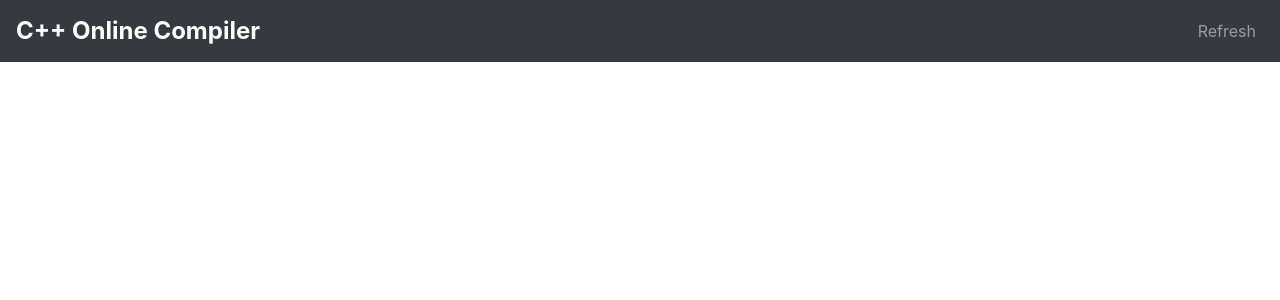
After one commit to Serenity0204/online-compiler, a Django app: template mysite/templates/base.html in a window 1280 px wide. The commit adds this page. Shown: the top 300 px of the page. Run offline with Django 3.2, Linux system fonts and the light colour scheme; the template is opened without the code that fills it, so the values that code supplies are empty; some libraries are stand-ins or nearby versions.

Commit message:
added most of the functionalities

```diff
--- a/compiler/forms.py
+++ b/compiler/forms.py
@@ -1,5 +1,5 @@
 from django import forms
 
 
-class CppCodeForm(forms.Form):
-    cppCode = forms.CharField(widget=forms.Textarea)
+class CppForm(forms.Form):
+    cpp = forms.CharField(widget=forms.Textarea)
--- a/compiler/urls.py
+++ b/compiler/urls.py
@@ -3,5 +3,6 @@ from . import views
 
 
 urlpatterns = [
-    path("", views.home, name="home"),
+    path("", views.home_view, name="home"),
+    path("download/", views.download_view, name="download"),
 ]
--- /dev/null
+++ b/mysite/templates/base.html
@@ -0,0 +1,43 @@
+<!DOCTYPE html>
+{% load static %}
+<html>
+<head>
+    <title>Online C++ Compiler</title>
+    <link rel="stylesheet" href="https://stackpath.bootstrapcdn.com/bootstrap/4.3.1/css/bootstrap.min.css">
+    <link rel="stylesheet" href="https://cdnjs.cloudflare.com/ajax/libs/codemirror/5.62.3/codemirror.min.css">
+    <script src="https://cdnjs.cloudflare.com/ajax/libs/codemirror/5.62.3/codemirror.min.js"></script>
+    <script src="https://cdnjs.cloudflare.com/ajax/libs/codemirror/5.62.3/mode/clike/clike.min.js"></script>
+    <script src="https://cdnjs.cloudflare.com/ajax/libs/codemirror/5.62.3/addon/edit/closebrackets.min.js"></script>
+    <link rel="shortcut icon" type="image/x-icon" href="{% static 'img/eduboost.ico' %}">
+    <style>
+        .navbar {
+            color: #ffffff; /* Set navbar text color to white */
+        }
+        .navbar-brand {
+            display: inline; /* Display navbar brand inline */
+            font-size: 24px; /* Set font size for navbar brand */
+            font-weight: bold; /* Set font weight for navbar brand */
+        }
+    </style>
+</head>
+<body>
+    <nav class="navbar navbar-expand-lg navbar-dark bg-dark">
+        <span class="navbar-brand">C++ Online Compiler</span> <!-- Changed to span tag -->
+        <button class="navbar-toggler" type="button" data-toggle="collapse" data-target="#navbarNav"
+            aria-controls="navbarNav" aria-expanded="false" aria-label="Toggle navigation">
+            <span class="navbar-toggler-icon"></span>
+        </button>
+        <div class="collapse navbar-collapse" id="navbarNav">
+            <ul class="navbar-nav ml-auto">
+                <li class="nav-item">
+                    <a class="nav-link" href="{% url 'home' %}">Refresh</a>
+                </li>
+            </ul>
+        </div>
+    </nav>
+    <div class="container">
+        {% block content %}
+        {% endblock %}
+    </div>
+</body>
+</html>
--- a/requirements.txt
+++ b/requirements.txt
@@ -1,5 +1,7 @@
 asgiref==3.7.2
 Django==4.2.2
+django-codemirror==1.0.1
+django-codemirror2==0.2
 sqlparse==0.4.4
 typing_extensions==4.6.3
 tzdata==2023.3
```
Also changed, not shown: compiler/templates/home.html (+8 -17 lines), compiler/utils.py (+11 -3 lines), compiler/views.py (+24 -7 lines), mysite/settings.py (+12 -1 lines), static/img/eduboost.ico (added).
